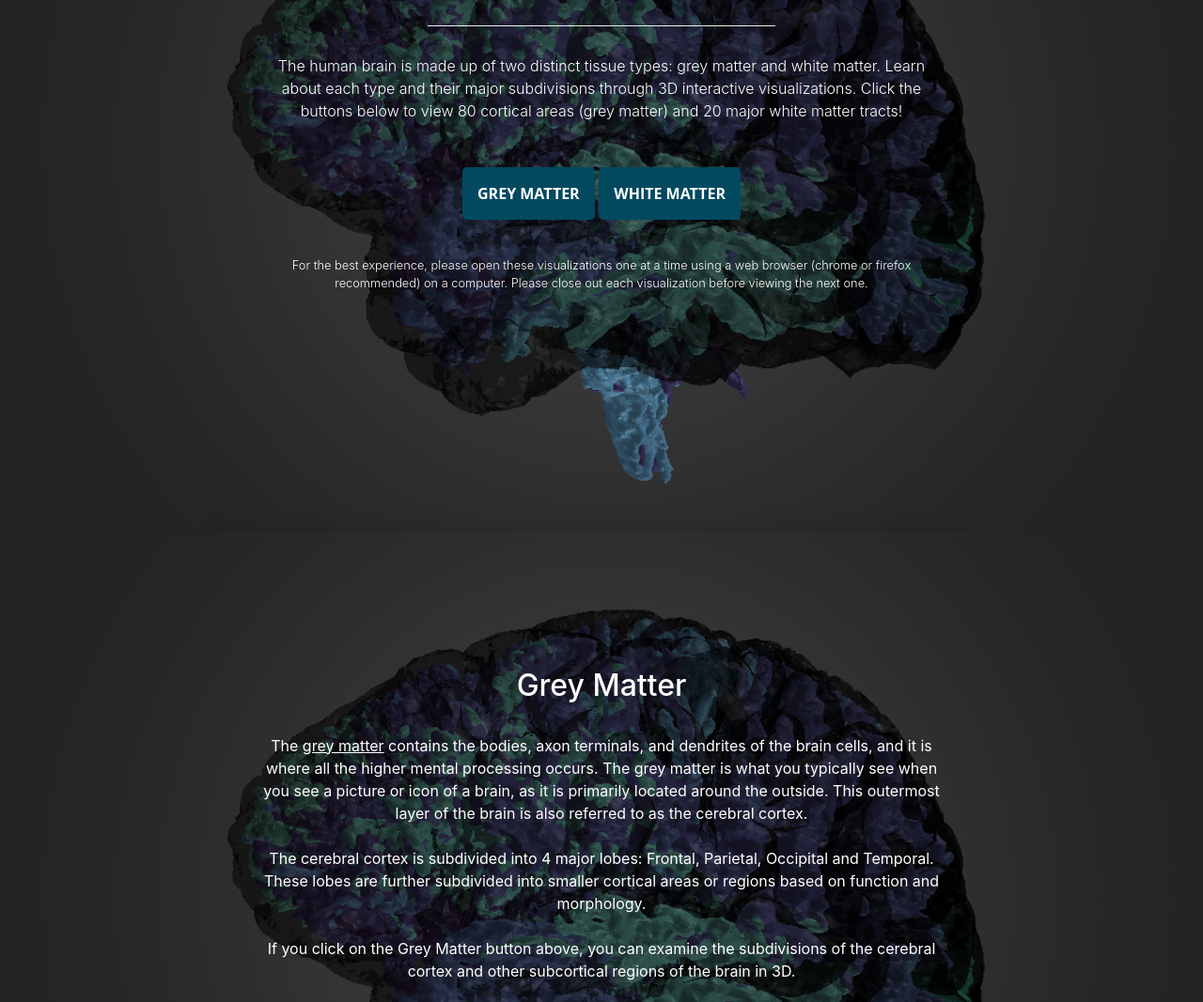
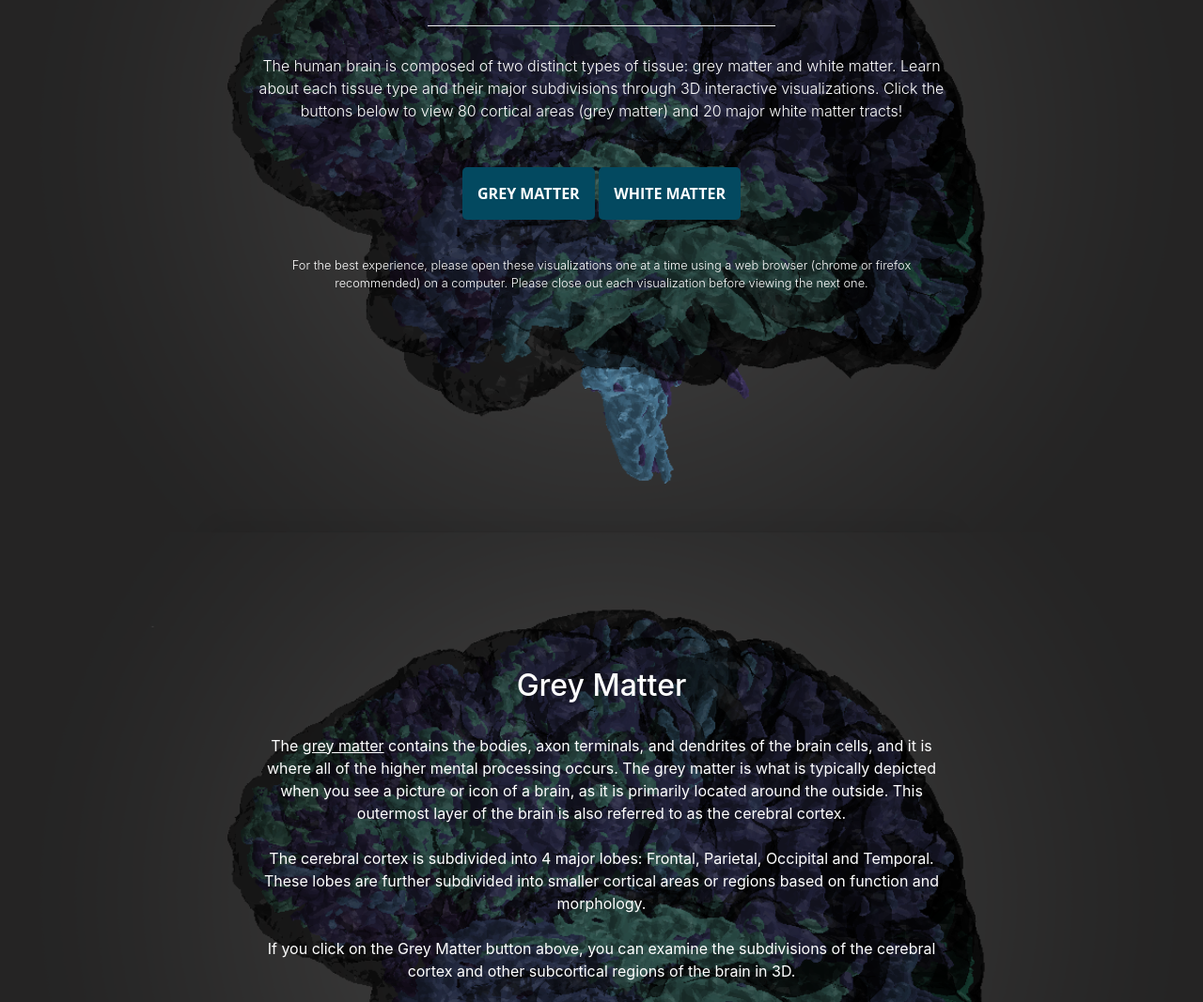
Before and after one commit to kitchell/explorethebrain, a website: page index.html in a window 1280 px wide. Shown: the part 233-1300 px from the top of the page at 94% size. Drawn offline with Linux system fonts and the light colour scheme.

Commit message:
update text

```diff
--- a/index.html
+++ b/index.html
@@ -63,7 +63,7 @@
             <hr>
           </div>
           <div class="col-lg-8 mx-auto">
-            <p class="text-faded mb-5">The human brain is made up of two distinct tissue types: grey matter and white matter. Learn about each type and their major subdivisions through 3D interactive visualizations. Click the buttons below to view 80 cortical areas (grey matter) and 20 major white matter tracts!</p>
+            <p class="text-faded mb-5">The human brain is composed of two distinct types of tissue: grey matter and white matter. Learn about each tissue type and their major subdivisions through 3D interactive visualizations. Click the buttons below to view 80 cortical areas (grey matter) and 20 major white matter tracts!</p>
 
             <a class="btn btn-primary btn-xl js-scroll-trigger" href="https://kitchell.github.io/explorethebraingm/" target="_blank">Grey Matter</a>
 
@@ -83,7 +83,7 @@
             <h2>Grey Matter</h2>
               <br>
 
-              <p>The <u>grey matter</u> contains the bodies, axon terminals, and dendrites of the brain cells, and it is where all the higher mental processing occurs. The grey matter is what you typically see when you see a picture or icon of a brain, as it is primarily located around the outside. This outermost layer of the brain is also referred to as the cerebral cortex. <br><br>The cerebral cortex is subdivided into 4 major lobes: Frontal, Parietal, Occipital and Temporal. These lobes are further subdivided into smaller cortical areas or regions based on function and morphology. <br><br> If you click on the Grey Matter button above, you can examine the subdivisions of the cerebral cortex and other subcortical regions of the brain in 3D. </p>
+              <p>The <u>grey matter</u> contains the bodies, axon terminals, and dendrites of the brain cells, and it is where all of the higher mental processing occurs. The grey matter is what is typically depicted when you see a picture or icon of a brain, as it is primarily located around the outside. This outermost layer of the brain is also referred to as the cerebral cortex. <br><br>The cerebral cortex is subdivided into 4 major lobes: Frontal, Parietal, Occipital and Temporal. These lobes are further subdivided into smaller cortical areas or regions based on function and morphology. <br><br> If you click on the Grey Matter button above, you can examine the subdivisions of the cerebral cortex and other subcortical regions of the brain in 3D. </p>
 
           </div>
         </div>
```
